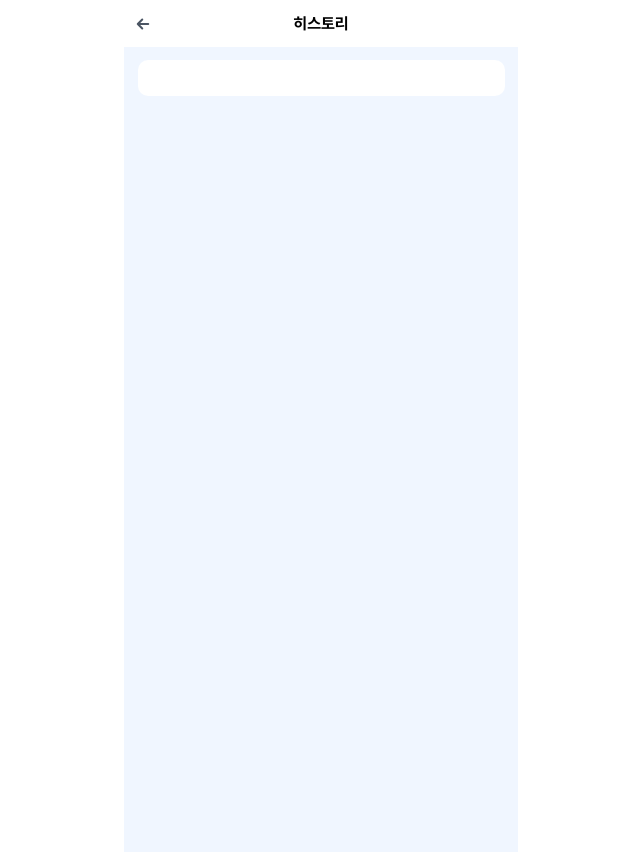
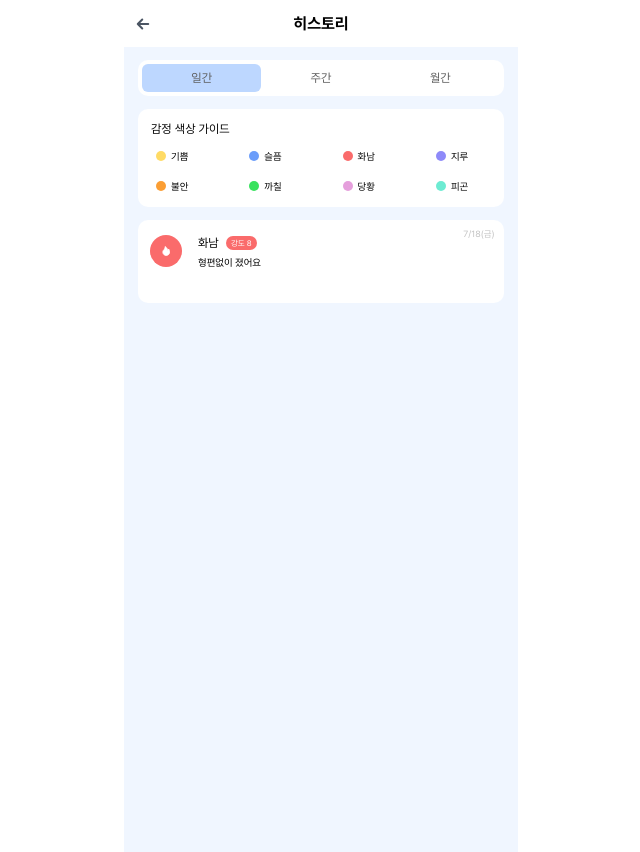
Before and after one commit to devgsheep/-mini-zoo_m, a React (Create React App) app: page /history/daily in a window 1280 px wide. Shown: the whole page, without its empty margins (319-959 px from the left). Built offline with nearby package versions, Linux system fonts and the light colour scheme.

Commit message:
[docs] HistoryDaily 진행중

```diff
--- a/src/pages/HistoryDaily.jsx
+++ b/src/pages/HistoryDaily.jsx
@@ -1,6 +1,7 @@
 import styled from "@emotion/styled";
 import React from "react";
 import { fonts } from "../styles/fonts";
+import colors from "../styles/colors";
 
 const Container = styled.div`
   height: 852px;
@@ -45,9 +46,12 @@ const SignDiv = styled.div`
   align-items: center;
 `;
 
-const NavigationStyle = styled.div`
-  width: 367px;
-  height: 36px;
+const TopNavigation = styled.div`
+  padding-bottom: 13px;
+`;
+
+const NavigationBoxStyle = styled.div`
+  width: 366px;
   display: inline-flex;
   padding: 4px;
   align-items: center;
@@ -55,6 +59,218 @@ const NavigationStyle = styled.div`
   background: #fff;
   box-shadow: var(--sds-size-depth-0) var(--sds-size-depth-025)
     var(--sds-size-depth-100) var(--sds-size-depth-0) var(--sds-color-black-100);
+`;
+
+const NavigationThree = styled.div`
+  display: flex;
+  width: 100%;
+`;
+const Daily = styled.div`
+  flex: 1;
+  padding: 7px 49px;
+  font-size: 12px;
+  font-weight: 400;
+  // 선택시
+  background-color: ${colors.blue[200]};
+  border-radius: 6px;
+  color: ${colors.gray[700]};
+`;
+const Week = styled.div`
+  flex: 1;
+  padding: 7px 49px;
+  font-size: 12px;
+  font-style: normal;
+  font-weight: 400;
+  color: ${colors.gray[700]};
+`;
+const Month = styled.div`
+  flex: 1;
+  padding: 7px 49px;
+  font-size: 12px;
+  font-style: normal;
+  font-weight: 400;
+  color: ${colors.gray[700]};
+`;
+
+const EmotionBoxStyle = styled.div`
+  width: 366px;
+  display: inline-flex;
+  padding: 8px 0px 16px 8px;
+  align-items: center;
+  border-radius: 10px;
+  background: #fff;
+  box-shadow: var(--sds-size-depth-0) var(--sds-size-depth-025)
+    var(--sds-size-depth-100) var(--sds-size-depth-0) var(--sds-color-black-100);
+`;
+
+const ColorsGuideText = styled.p`
+  display: flex;
+  align-items: flex-start;
+  padding-top: 5px;
+  padding-left: 5px;
+  padding-bottom: 15px;
+  font-size: 12px;
+  font-style: normal;
+  font-weight: 400;
+`;
+
+const ColorsGuide = styled.div`
+  display: flex;
+  padding-left: 10px;
+  width: 90%;
+  align-items: center;
+  justify-content: space-between;
+  gap: 20px 50px;
+  flex-wrap: wrap;
+`;
+
+const Wrap = styled.div`
+  display: flex;
+  align-items: center;
+  gap: 5px;
+  font-size: 10px;
+  font-style: normal;
+  font-weight: 400;
+  line-height: 1;
+`;
+
+const Happy = styled.div`
+  width: 10px;
+  height: 10px;
+  border-radius: 5px;
+  background: ${colors.emotion.happy.base};
+`;
+
+const Sad = styled.div`
+  width: 10px;
+  height: 10px;
+  border-radius: 5px;
+  background: ${colors.emotion.sad.base};
+`;
+
+const Angry = styled.div`
+  width: 10px;
+  height: 10px;
+  border-radius: 5px;
+  background: ${colors.emotion.angry.base};
+`;
+
+const Boring = styled.div`
+  width: 10px;
+  height: 10px;
+  border-radius: 5px;
+  background: ${colors.emotion.boring.base};
+`;
+
+const Anxious = styled.div`
+  width: 10px;
+  height: 10px;
+  border-radius: 5px;
+  background: ${colors.emotion.anxious.base};
+`;
+
+const Disgust = styled.div`
+  width: 10px;
+  height: 10px;
+  border-radius: 5px;
+  background: ${colors.emotion.disgust.base};
+`;
+
+const Embarrassed = styled.div`
+  width: 10px;
+  height: 10px;
+  border-radius: 5px;
+  background: ${colors.emotion.embarrassed.base};
+`;
+
+const Tired = styled.div`
+  width: 10px;
+  height: 10px;
+  border-radius: 5px;
+  background: ${colors.emotion.tired.base};
+`;
+
+const BoxWrap = styled.div`
+  padding-top: 13px;
+`;
+
+const BoxStyle = styled.div`
+  position: relative;
+  width: 366px;
+  display: inline-flex;
+  padding: 15px 0px 36px 12px;
+  align-items: center;
+  border-radius: 10px;
+  background: #fff;
+  box-shadow: var(--sds-size-depth-0) var(--sds-size-depth-025)
+    var(--sds-size-depth-100) var(--sds-size-depth-0) var(--sds-color-black-100);
+`;
+
+const DailyDate = styled.div`
+  position: absolute;
+  color: ${colors.gray[300]};
+  font-size: 9px;
+  font-style: normal;
+  font-weight: 400;
+  line-height: 100%; /* 9px */
+  right: 0;
+  top: 0;
+  transform: translateX(-30%) translateY(100%);
+`;
+
+const AngryCircle = styled.div`
+  display: flex;
+  width: 32px;
+  height: 32px;
+  padding: 11px 12px;
+  align-items: center;
+  gap: 10px;
+  flex-shrink: 0;
+  border-radius: 16px;
+  background: #fa6b6b;
+`;
+
+const EmotionTextBox = styled.div`
+  display: block;
+  padding-left: 16px;
+  align-items: center;
+  justify-content: center;
+`;
+const EmotionTitle = styled.div`
+  display: flex;
+  gap: 7px;
+  align-items: center;
+  padding-bottom: 7px;
+`;
+
+const EmotionFill = styled.p`
+  font-size: 12px;
+  font-style: normal;
+  font-weight: 400;
+  line-height: 100%; /* 12px */
+`;
+
+const SpanAngry = styled.span`
+  display: flex;
+  width: 31px;
+  height: 14px;
+  padding: 3px 5px;
+  justify-content: center;
+  align-items: center;
+  border-radius: 8px;
+  background: #fa6b6b;
+  font-size: 8px;
+  font-style: normal;
+  font-weight: 400;
+  line-height: 100%; /* 8px */
+  color: #fff;
+`;
+
+const Text = styled.p`
+  font-size: 10px;
+  font-style: normal;
+  font-weight: 400;
+  line-height: 100%; /* 10px */
 `;
 
 function HistoryDaily() {
@@ -68,9 +284,84 @@ function HistoryDaily() {
         </SignWrap>
         <SignDiv>히스토리</SignDiv>
       </TopContainer>
-      <NavigationStyle>
-        <div></div>
-      </NavigationStyle>
+      <TopNavigation>
+        <NavigationBoxStyle>
+          <NavigationThree>
+            <Daily>일간</Daily>
+            <Week>주간</Week>
+            <Month>월간</Month>
+          </NavigationThree>
+        </NavigationBoxStyle>
+      </TopNavigation>
+      <div>
+        <EmotionBoxStyle>
+          <div>
+            <ColorsGuideText>감정 색상 가이드</ColorsGuideText>
+            <ColorsGuide>
+              <Wrap>
+                <Happy></Happy>
+                기쁨
+              </Wrap>
+              <Wrap>
+                <Sad></Sad>
+                슬픔
+              </Wrap>
+              <Wrap>
+                <Angry></Angry>
+                화남
+              </Wrap>
+              <Wrap>
+                <Boring></Boring>
+                지루
+              </Wrap>
+              <Wrap>
+                <Anxious></Anxious>
+                불안
+              </Wrap>
+              <Wrap>
+                <Disgust></Disgust>
+                까칠
+              </Wrap>
+              <Wrap>
+                <Embarrassed></Embarrassed>
+                당황
+              </Wrap>
+              <Wrap>
+                <Tired></Tired>
+                피곤
+              </Wrap>
+            </ColorsGuide>
+          </div>
+        </EmotionBoxStyle>
+      </div>
+      <BoxWrap>
+        <BoxStyle>
+          <DailyDate>7/18(금)</DailyDate>
+          <AngryCircle>
+            <svg
+              xmlns="http://www.w3.org/2000/svg"
+              width="9"
+              height="12"
+              viewBox="0 0 9 12"
+              fill="none"
+            >
+              <path
+                d="M4.75 11C6.80875 11 8.5 9.3685 8.5 7.2745C8.5 6.7605 8.47375 6.2095 8.18875 5.353C7.90375 4.4965 7.8465 4.386 7.54525 3.857C7.4165 4.93625 6.72775 5.38625 6.55275 5.52075C6.55275 5.38075 6.13625 3.834 5.5045 2.90825C4.88425 2 4.04075 1.40425 3.54625 1C3.54625 1.7675 3.3305 2.9085 3.02125 3.49C2.71225 4.07125 2.65425 4.0925 2.268 4.525C1.88175 4.9575 1.70475 5.09125 1.38175 5.61625C1.05875 6.14125 1 6.8405 1 7.3545C1 9.4485 2.69125 11 4.75 11Z"
+                fill="white"
+                stroke="white"
+                strokeLinejoin="round"
+              />
+            </svg>
+          </AngryCircle>
+          <EmotionTextBox>
+            <EmotionTitle>
+              <EmotionFill>화남</EmotionFill>
+              <SpanAngry>강도 8</SpanAngry>
+            </EmotionTitle>
+            <Text>형편없이 졌어요</Text>
+          </EmotionTextBox>
+        </BoxStyle>
+      </BoxWrap>
     </Container>
   );
 }
```
